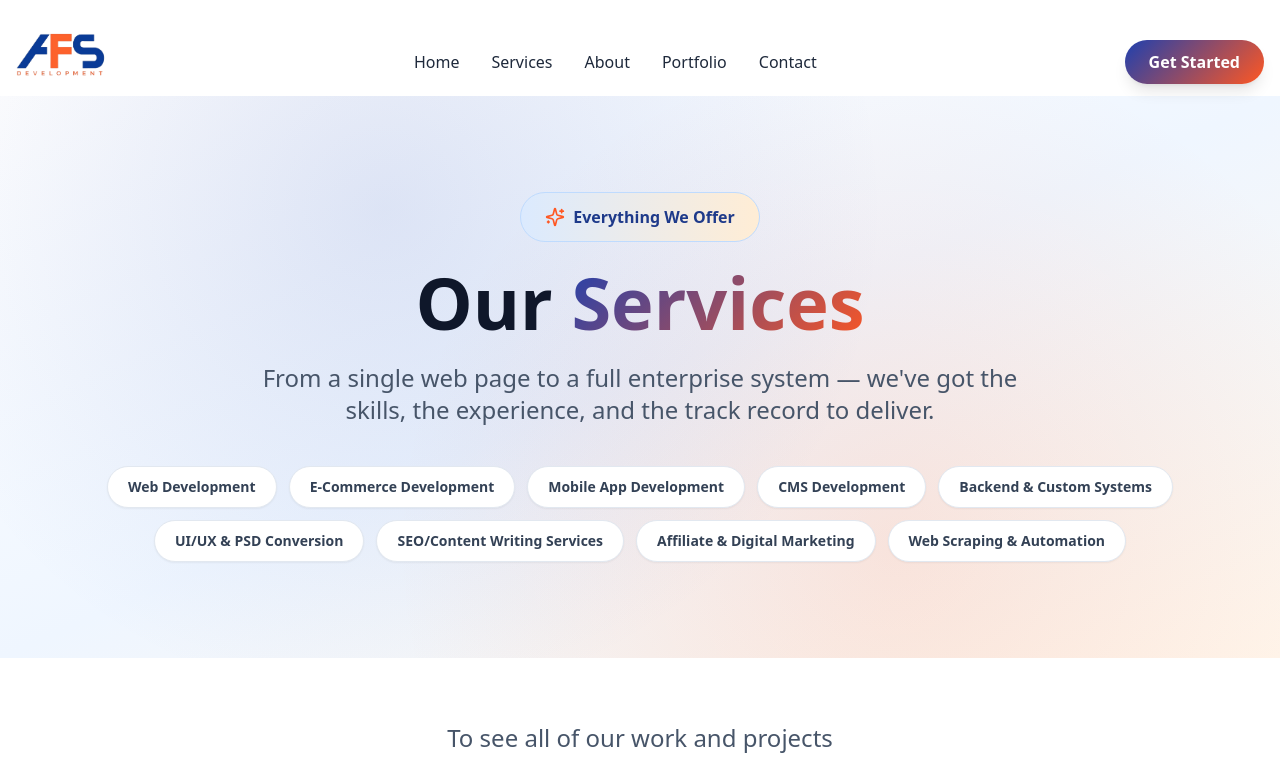
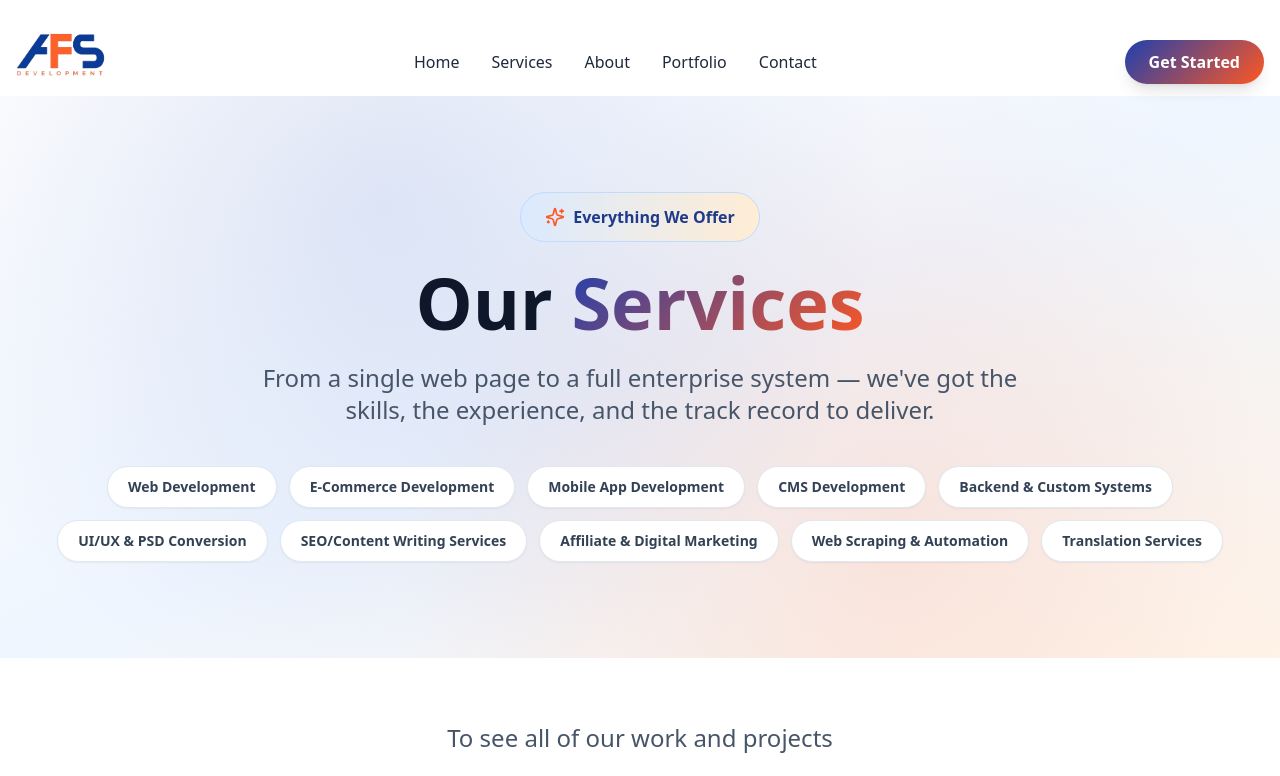
Before and after one commit to RehanMahmoodFarooqi/AFS, a Next.js app: page /services in a window 1280 px wide. Shown: the top 776 px of the page. Built offline with nearby package versions, Linux system fonts and the light colour scheme.

Commit message:
improved

```diff
--- a/app/api/contact/route.ts
+++ b/app/api/contact/route.ts
@@ -21,7 +21,7 @@ export async function POST(req: NextRequest) {
 
     const { error } = await resend.emails.send({
       from: "AFS Contact Form <onboarding@resend.dev>",
-      to: ["info@afsdevelopment.com"],
+      to: ["contact@afsdevelopment.com"],
       replyTo: email,
       subject: `New enquiry from ${name}`,
       html: `
--- a/components/Header.tsx
+++ b/components/Header.tsx
@@ -33,7 +33,7 @@ export default function Header() {
       }`}
     >
       <div className="container mx-auto px-4 flex justify-between items-center">
-        <a href="#home">
+        <a href="/">
           <Logo size="sm" />
         </a>
 
--- a/components/Services.tsx
+++ b/components/Services.tsx
@@ -5,7 +5,7 @@ import { useInView } from "framer-motion";
 import { useRef, useState } from "react";
 import {
   Code, Smartphone, Globe, Database, ShoppingCart, Search,
-  ArrowRight, CheckCircle, Sparkles, Layers, PenTool, TrendingUp
+  ArrowRight, CheckCircle, Sparkles, Layers, PenTool, TrendingUp, Languages
 } from "lucide-react";
 
 const services = [
@@ -89,6 +89,15 @@ const services = [
     color: "from-primary-600 to-accent-600",
     bgColor: "bg-gradient-to-br from-primary-50 to-accent-50",
     borderColor: "border-accent-400",
+  },
+  {
+    icon: Languages,
+    title: "Translation Services",
+    description: "Professional human translation across 50+ languages for websites, apps, legal documents, and marketing content — accurate, fast, and culturally precise.",
+    features: ["50+ Languages Supported", "Website & App Localisation", "Legal & Technical Translation", "Certified & Proofreaded Translations"],
+    color: "from-primary-500 to-accent-500",
+    bgColor: "bg-gradient-to-br from-primary-50 to-accent-50",
+    borderColor: "border-primary-400",
   },
 ];
 
--- a/components/ServicesPage.tsx
+++ b/components/ServicesPage.tsx
@@ -3,7 +3,7 @@
 import { motion } from "framer-motion";
 import {
   Globe, ShoppingCart, Smartphone, Layers, Database, PenTool,
-  Search, TrendingUp, Code, CheckCircle, ArrowRight, Sparkles,
+  Search, TrendingUp, Code, CheckCircle, ArrowRight, Sparkles, Languages,
 } from "lucide-react";
 
 const serviceCategories = [
@@ -230,6 +230,28 @@ const serviceCategories = [
       { name: "E-Sports Data Scraper", url: "https://carinait.net/projects/esports/" },
     ],
   },
+  {
+    id: "translation",
+    icon: Languages,
+    title: "Translation Services",
+    tagline: "Breaking language barriers worldwide",
+    description:
+      "We provide professional human translation across 50+ languages for websites, mobile apps, legal contracts, marketing content, and technical documentation. Every translation is reviewed by a native speaker for cultural accuracy and natural flow.",
+    color: "from-primary-500 to-accent-500",
+    bgColor: "bg-gradient-to-br from-primary-50 to-accent-50",
+    borderColor: "border-primary-400",
+    offerings: [
+      "Website & App Localisation (50+ Languages)",
+      "Legal & Contract Translation",
+      "Technical & Software Documentation",
+      "Marketing & Advertising Copy",
+      "Certified Translation (for official use)",
+      "Proofreading & Editing of Existing Translations",
+      "Multilingual SEO & Keyword Adaptation",
+      "Fast Turnaround & Confidential Handling",
+    ],
+    projects: [],
+  },
 ];
 
 export default function ServicesPage() {
```
